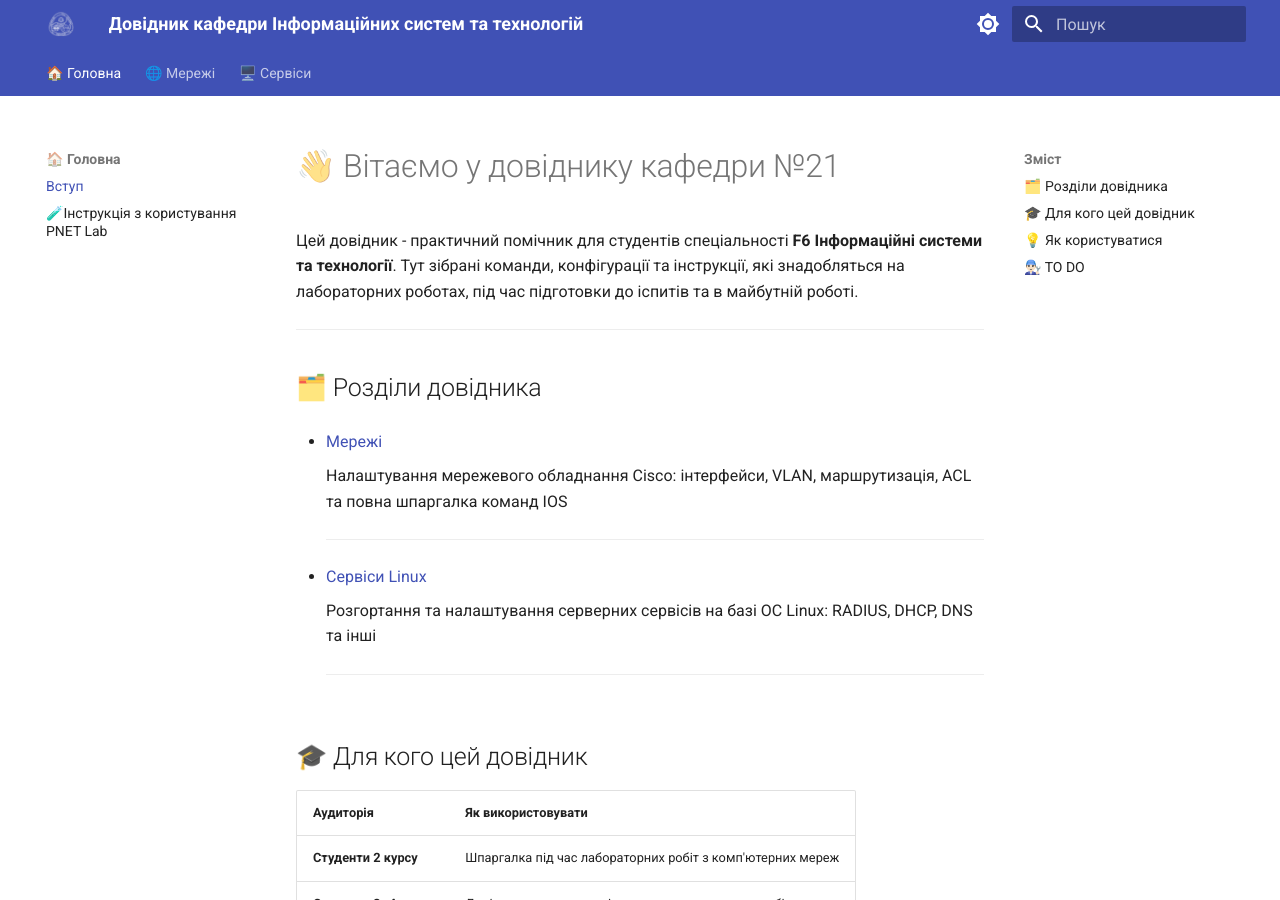
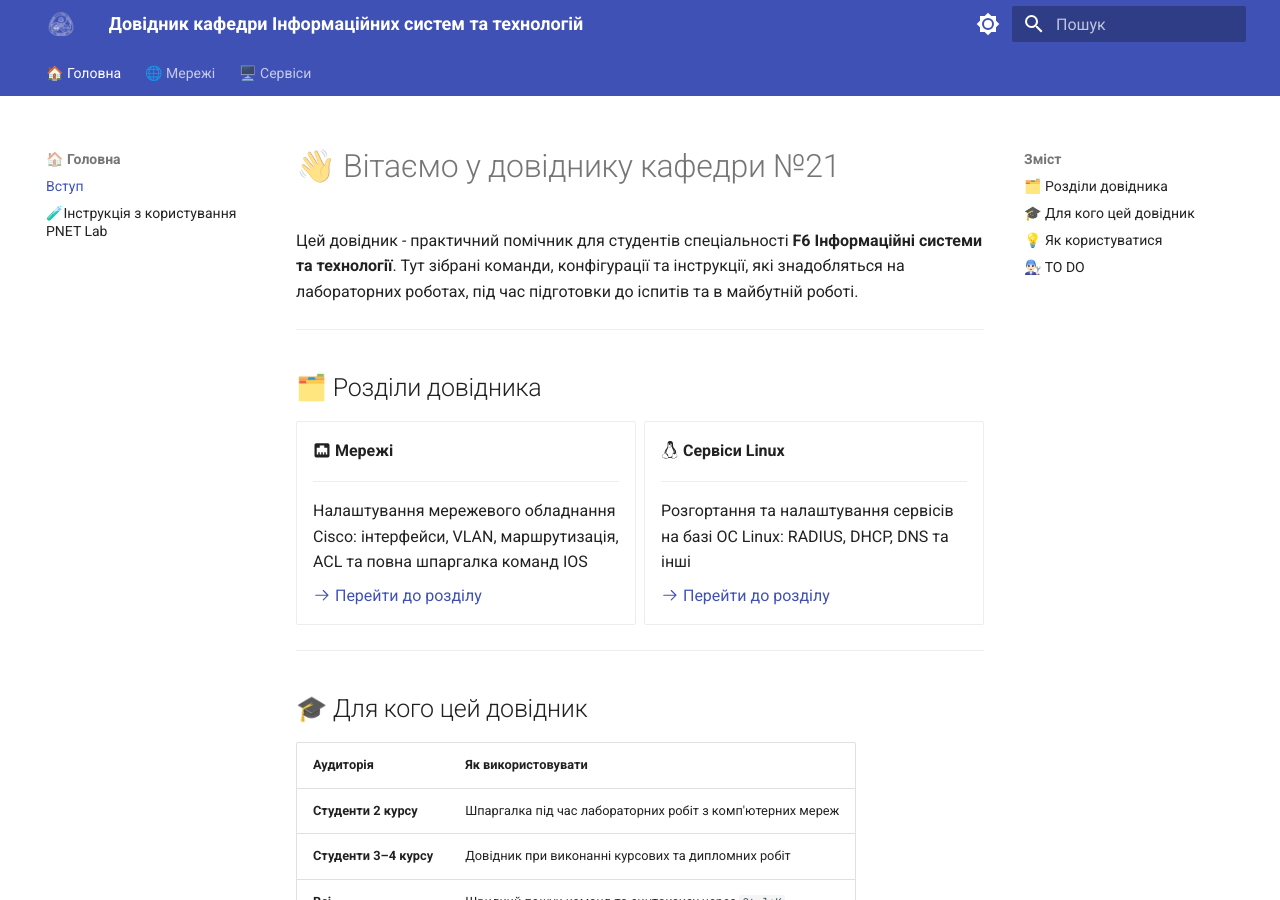
Before and after one commit to left769/21-docs, an MkDocs documentation site: the page built from docs/index.md, in a window 1280 px wide and 900 px high. Built offline with MkDocs 1.6.1 and Material for MkDocs 9.7.7, drawn with Linux system fonts in a browser that asks for light colours.

Commit message:
changes in main index

```diff
--- a/docs/index.md
+++ b/docs/index.md
@@ -7,17 +7,27 @@
 
 ## 🗂️ Розділи довідника
 
--   [Мережі](https://left769.github.io/21-docs/network-configs/)
+<div class="grid cards" markdown>
+
+-   :material-ethernet: __Мережі__
+
+    ---
 
     Налаштування мережевого обладнання Cisco: інтерфейси, VLAN, маршрутизація, ACL та повна шпаргалка команд IOS
 
+    [:octicons-arrow-right-24: Перейти до розділу](https://left769.github.io/21-docs/network-configs/)
+
+-   :simple-linux: __Сервіси Linux__
+
     ---
 
--   [Сервіси Linux](https://left769.github.io/21-docs/server-services/)
+    Розгортання та налаштування сервісів на базі ОС Linux: RADIUS, DHCP, DNS та інші
 
-    Розгортання та налаштування серверних сервісів на базі ОС Linux: RADIUS, DHCP, DNS та інші
+    [:octicons-arrow-right-24: Перейти до розділу](https://left769.github.io/21-docs/server-services/)
 
-    ---
+</div>
+
+---
 
 ## 🎓 Для кого цей довідник
 
```
